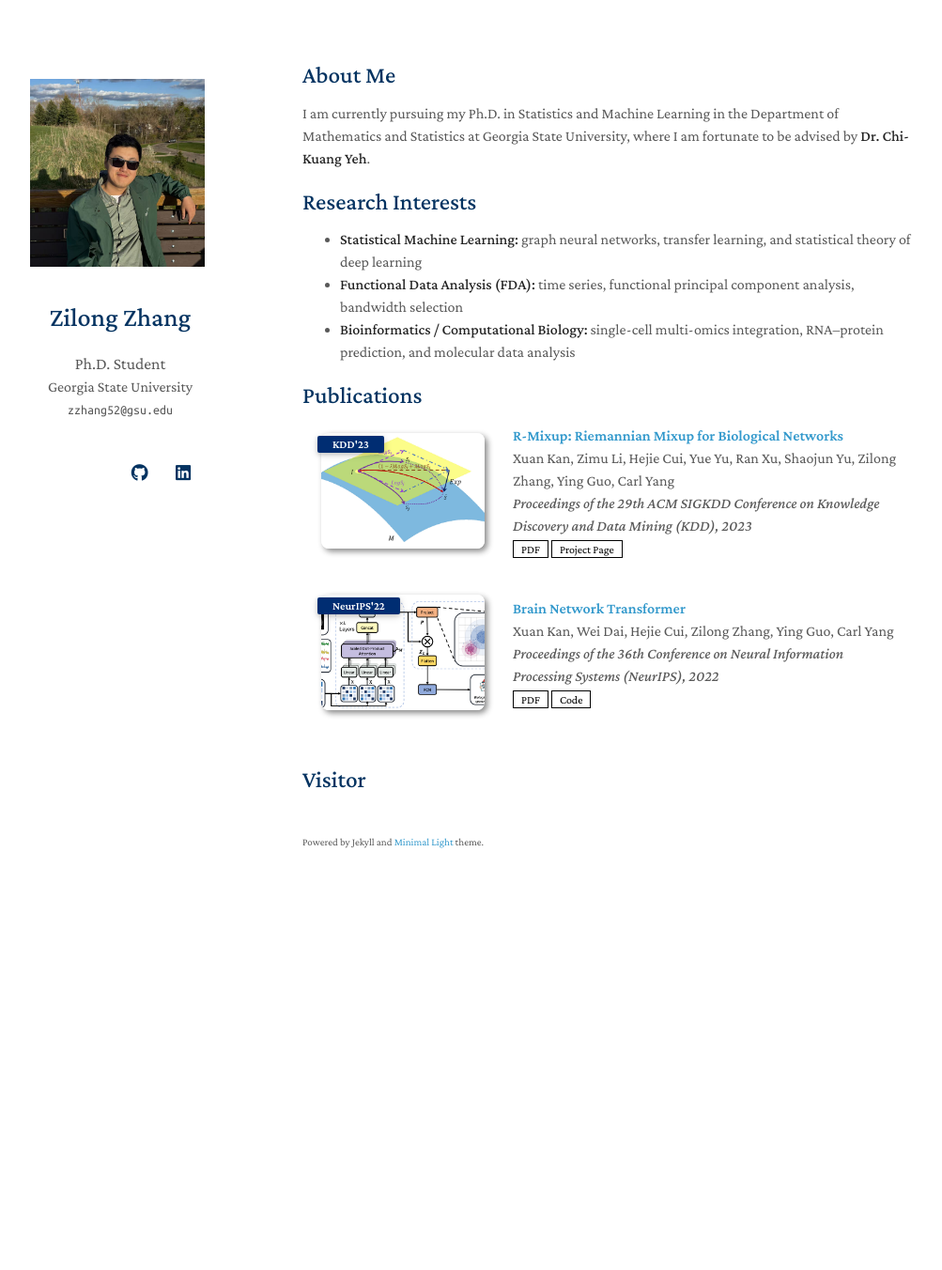
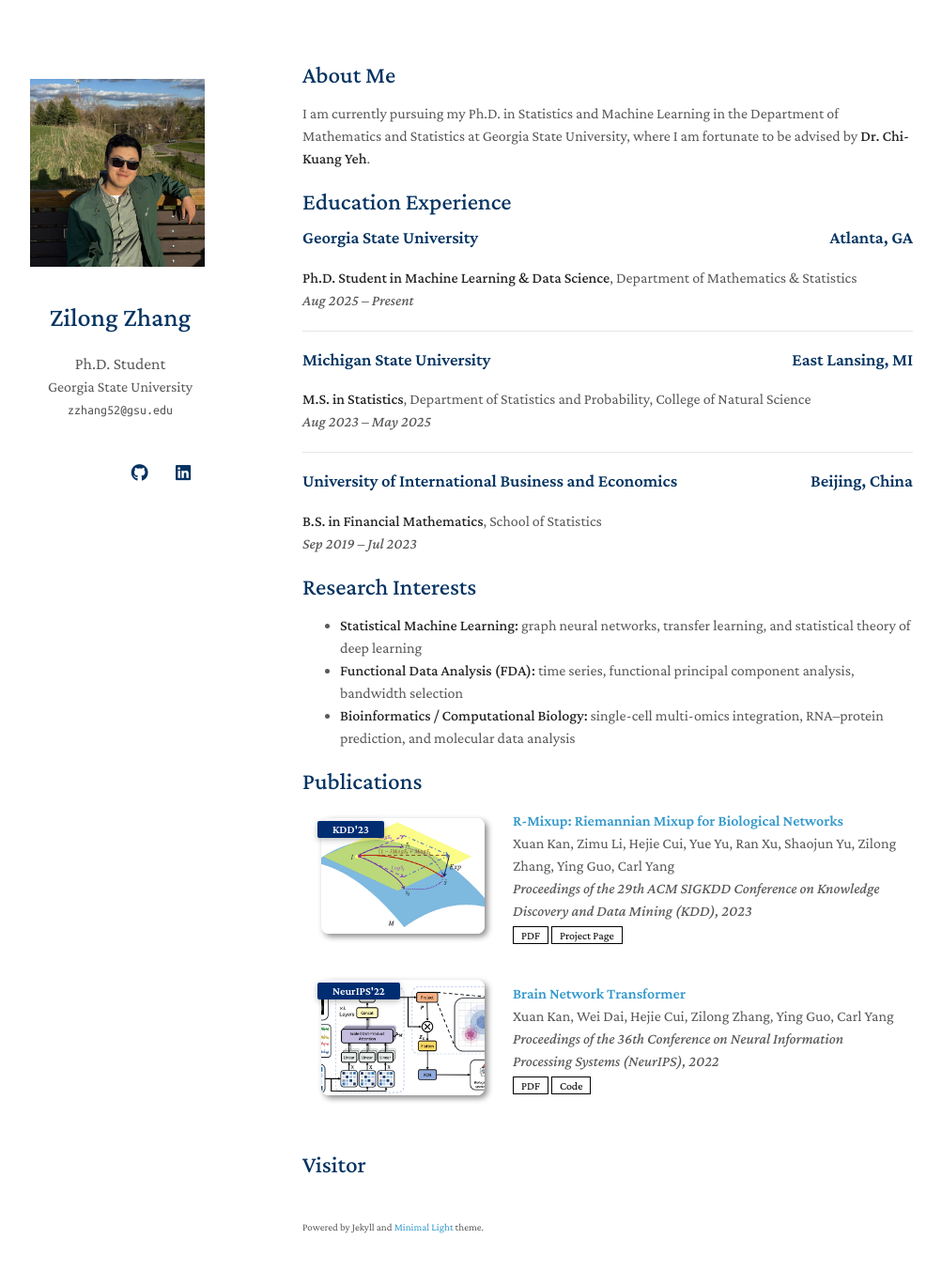
Before and after one commit to zilong7832/zilong7832.github.io, a Jekyll site: the page built from index.md, in a window 1280 px wide and 1387 px high. Shown: the top 1352 px of the window at 94% size, without its empty margins (148-1151 px from the left). Built offline with Jekyll 4.4.1, drawn with Linux system fonts in a browser that asks for light colours; a style sheet for code colours, icons or effects is not loaded; our own code applies the rules of GitHub Pages for plain Markdown files.

Commit message:
update publications and config for new site layout

```diff
--- a/index.md
+++ b/index.md
@@ -6,6 +6,23 @@ layout: homepage
 
 I am currently pursuing my Ph.D. in Statistics and Machine Learning in the Department of Mathematics and Statistics at Georgia State University,  where I am fortunate to be advised by [**Dr. Chi-Kuang Yeh**](https://chikuang.github.io/).
 
+## Education Experience
+
+### Georgia State University <span style="float:right;">Atlanta, GA</span>
+**Ph.D. Student in Machine Learning & Data Science**, Department of Mathematics & Statistics
+*Aug 2025 – Present*
+
+---
+
+### Michigan State University <span style="float:right;">East Lansing, MI</span>
+**M.S. in Statistics**, Department of Statistics and Probability, College of Natural Science
+*Aug 2023 – May 2025*
+
+---
+
+### University of International Business and Economics <span style="float:right;">Beijing, China</span>
+**B.S. in Financial Mathematics**, School of Statistics
+*Sep 2019 – Jul 2023*
 ## Research Interests
 
 - **Statistical Machine Learning:** graph neural networks, transfer learning, and statistical theory of deep learning
```
Also changed, not shown: 1 other file.
